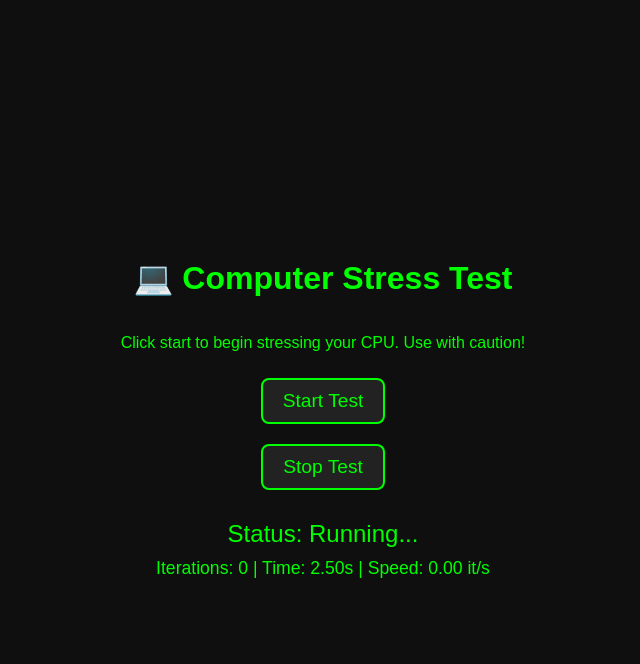
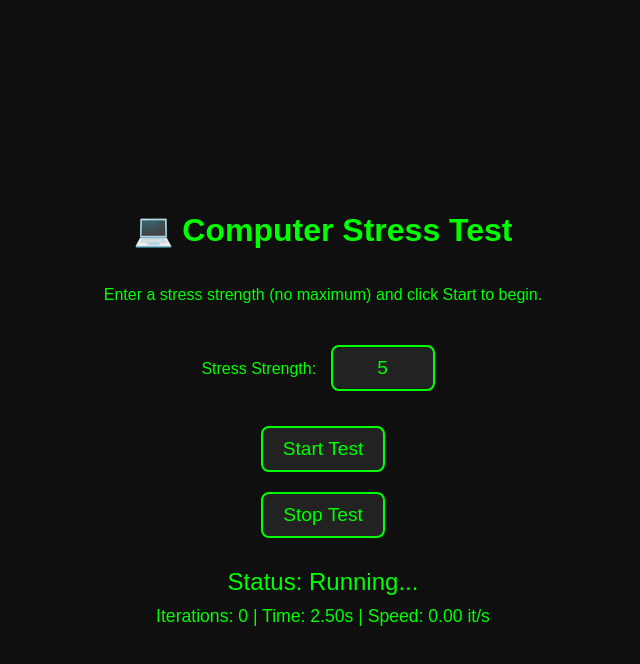
Before and after one commit to dsfdfshfbdfjhb/key-grab, a plain HTML site: page index.html in a window 1280 px wide. Both pictures are taken after a click on the button "Start Test". Shown: the whole page, without its empty margins (317-957 px from the left). Drawn offline with Linux system fonts and the light colour scheme.

Commit message:
Update index.html

```diff
--- a/index.html
+++ b/index.html
@@ -17,10 +17,13 @@
       text-align: center;
     }
 
+    button, input[type=text] {
+      margin: 10px;
+    }
+
     button {
       padding: 10px 20px;
       font-size: 1.2rem;
-      margin: 10px;
       background: #222;
       color: #00ff00;
       border: 2px solid #00ff00;
@@ -42,13 +45,36 @@
       margin-top: 10px;
       font-size: 1.1rem;
     }
+
+    .input-container {
+      margin: 15px;
+    }
+
+    input[type=text] {
+      width: 80px;
+      padding: 10px;
+      text-align: center;
+      font-size: 1.2rem;
+      background: #222;
+      color: #00ff00;
+      border: 2px solid #00ff00;
+      border-radius: 8px;
+    }
+
   </style>
 </head>
 <body>
   <h1>💻 Computer Stress Test</h1>
-  <p>Click start to begin stressing your CPU. Use with caution!</p>
+  <p>Enter a stress strength (no maximum) and click Start to begin.</p>
+
+  <div class="input-container">
+    <label for="strengthInput">Stress Strength: </label>
+    <input type="text" id="strengthInput" value="5" />
+  </div>
+
   <button onclick="startTest()">Start Test</button>
   <button onclick="stopTest()">Stop Test</button>
+
   <div id="status">Status: Idle</div>
   <div id="performance"></div>
 
@@ -57,16 +83,7 @@
     let iterations = 0;
     let startTime;
     let interval;
-
-    function heavyCalculation() {
-      let x = 0;
-      while (isRunning) {
-        for (let i = 0; i < 1e10; i++) {
-          x += Math.sqrt(i * Math.random());
-        }
-        iterations++;
-      }
-    }
+    let workers = [];
 
     function startTest() {
       if (isRunning) return;
@@ -75,20 +92,28 @@
       startTime = Date.now();
       document.getElementById("status").textContent = "Status: Running...";
 
+      const strengthInput = document.getElementById("strengthInput").value;
+      const strength = parseInt(strengthInput) || 5; // Get stress level (default 5 if invalid)
+      const loopSize = strength * 1e6;
+
       interval = setInterval(() => {
         const seconds = (Date.now() - startTime) / 1000;
         document.getElementById("performance").textContent =
           `Iterations: ${iterations} | Time: ${seconds.toFixed(2)}s | Speed: ${(iterations / seconds).toFixed(2)} it/s`;
       }, 500);
 
-      // Start CPU stress in a separate thread using Web Workers
-      for (let i = 0; i < navigator.hardwareConcurrency; i++) {
+      const threadCount = navigator.hardwareConcurrency;
+      for (let i = 0; i < threadCount; i++) {
         const worker = new Worker(URL.createObjectURL(new Blob([`
           let isRunning = true;
-          self.onmessage = e => { if (e.data === 'stop') isRunning = false; };
+          self.onmessage = e => {
+            if (e.data === 'stop') isRunning = false;
+            if (e.data.loopSize) loopSize = e.data.loopSize;
+          };
+          let loopSize = ${loopSize};
           let x = 0;
           while (isRunning) {
-            for (let i = 0; i < 1e6; i++) {
+            for (let i = 0; i < loopSize; i++) {
               x += Math.sqrt(i * Math.random());
             }
             self.postMessage('tick');
@@ -96,7 +121,7 @@
         `], { type: 'text/javascript' })));
 
         worker.onmessage = () => { iterations++; };
-        window[`worker${i}`] = worker;
+        workers.push(worker);
       }
     }
 
@@ -106,13 +131,11 @@
       document.getElementById("status").textContent = "Status: Stopped";
       clearInterval(interval);
 
-      for (let i = 0; i < navigator.hardwareConcurrency; i++) {
-        const worker = window[`worker${i}`];
-        if (worker) {
-          worker.postMessage('stop');
-          worker.terminate();
-        }
-      }
+      workers.forEach(worker => {
+        worker.postMessage('stop');
+        worker.terminate();
+      });
+      workers = [];
     }
   </script>
 </body>
```
